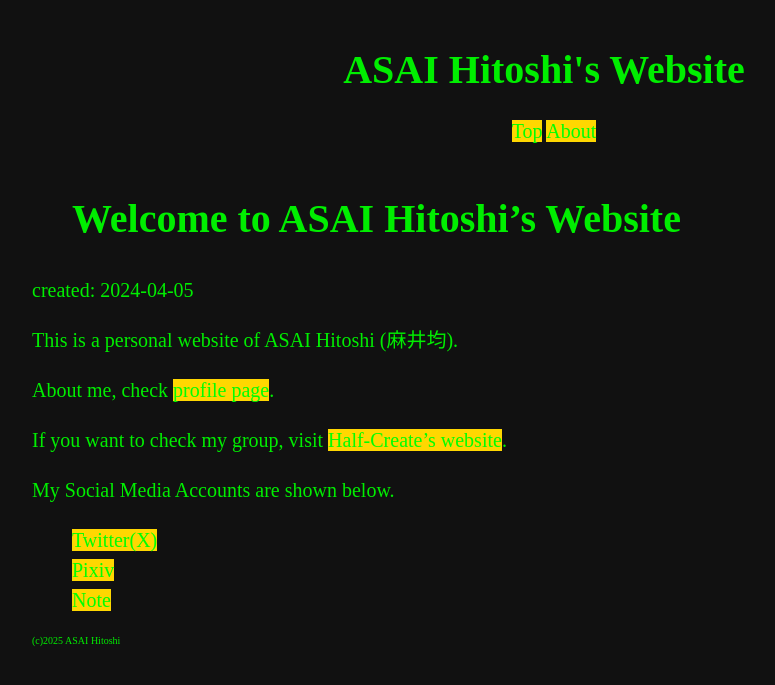
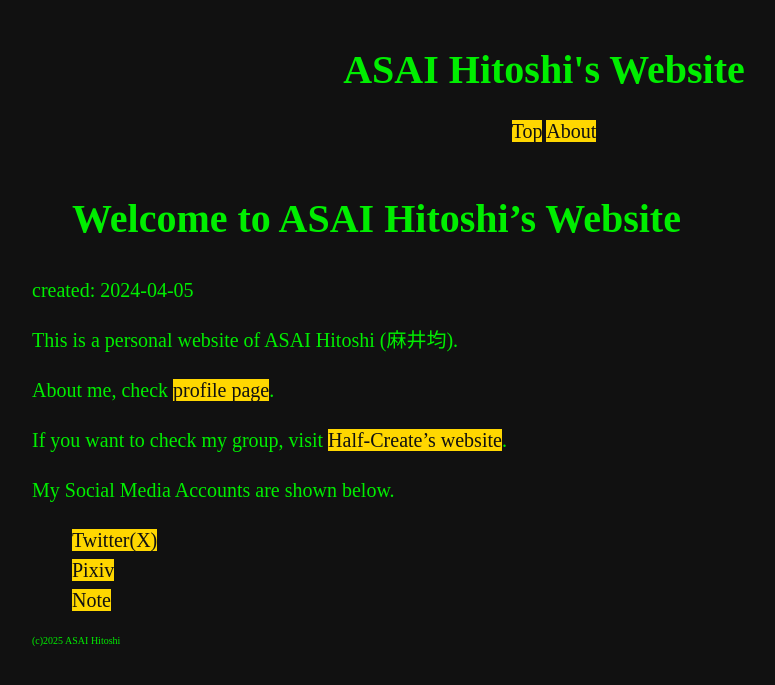
Before and after one commit to asainingen/asainingen.github.io, a Jekyll site: the page built from index.md, in a window 1280 px wide. Shown: the top 685 px of the page, without its empty margins (96-871 px from the left). Built offline with Jekyll 4.4.1, drawn with Linux system fonts in a browser that asks for light colours; Markdown is read by kramdown in place of the engine named in the settings.

Commit message:
Update default.css

```diff
--- a/css/default.css
+++ b/css/default.css
@@ -3,10 +3,10 @@
 :root {
   --title-fontsize: 40px;
   --main-fontsize: 20px;
-  --hr-color: #222222;
+  --hr-color: #333333;
   --bg-color: #111111;
   --text-color: #00ee00;
-  --link-text-color: #00ff00;
+  --link-text-color: #111111;
   --link-bg-color: #ffd700;
 }
 
```
